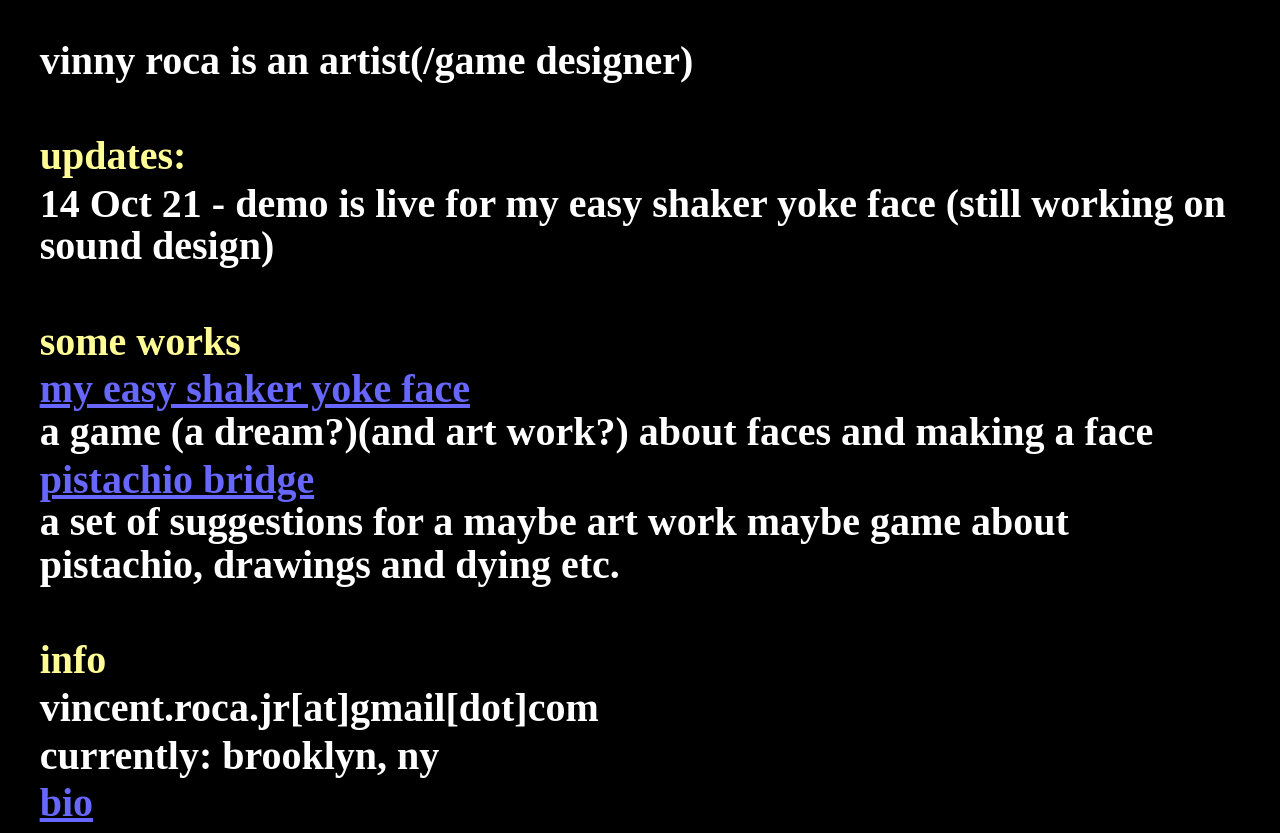
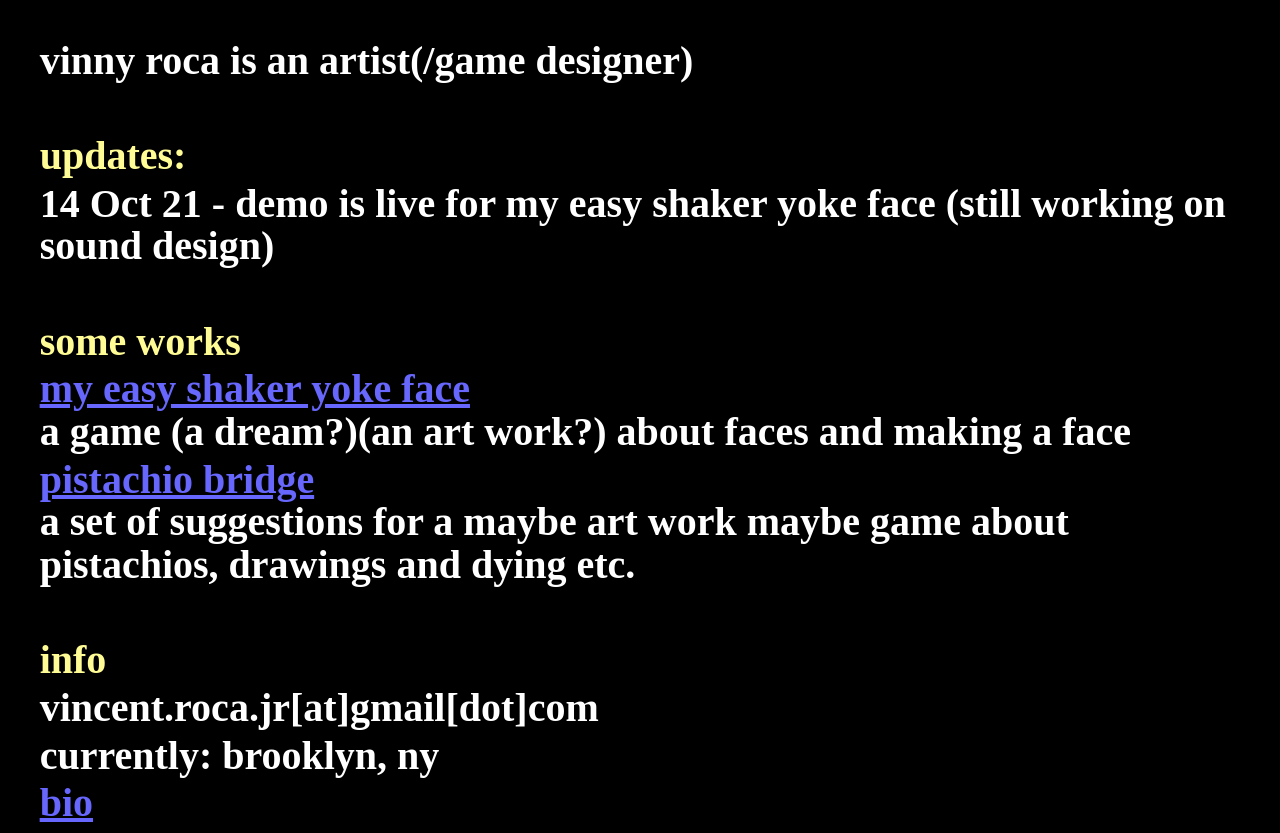
Before and after one commit to vinnyroca/vinnyroca.github.io, a plain HTML site: page index.html in a window 1280 px wide. Drawn offline with Linux system fonts and the light colour scheme.

Commit message:
Add files via upload

```diff
--- a/index.html
+++ b/index.html
@@ -16,8 +16,8 @@
     <br>
     <p style="color:rgb(255, 251, 149);">some works</p>
 
-    <p style= "color:white;"><a href=https://pickpanpuck.itch.io/my-easy-shaker-yoke-face>my easy shaker yoke face</a><br>a game (a dream?)(and art work?) about faces and making a face</p>
-    <p style= "color:white;"><a href=https://pickpanpuck.itch.io/pistachio-bridge>pistachio bridge</a><br>a set of suggestions for a maybe art work maybe game about pistachio, drawings and dying etc.</p>
+    <p style= "color:white;"><a href=https://pickpanpuck.itch.io/my-easy-shaker-yoke-face>my easy shaker yoke face</a><br>a game (a dream?)(an art work?) about faces and making a face</p>
+    <p style= "color:white;"><a href=https://pickpanpuck.itch.io/pistachio-bridge>pistachio bridge</a><br>a set of suggestions for a maybe art work maybe game about pistachios, drawings and dying etc.</p>
 
     <!-- <p><a href="https://pickpanpuck.itch.io/">art(/)games</a></p>
     <p><a href="https://sketchfab.com/pick.pan.puck">models (warning:spoilers)</a></p>
```
Also changed, not shown: info.html (+1 -1 lines).
